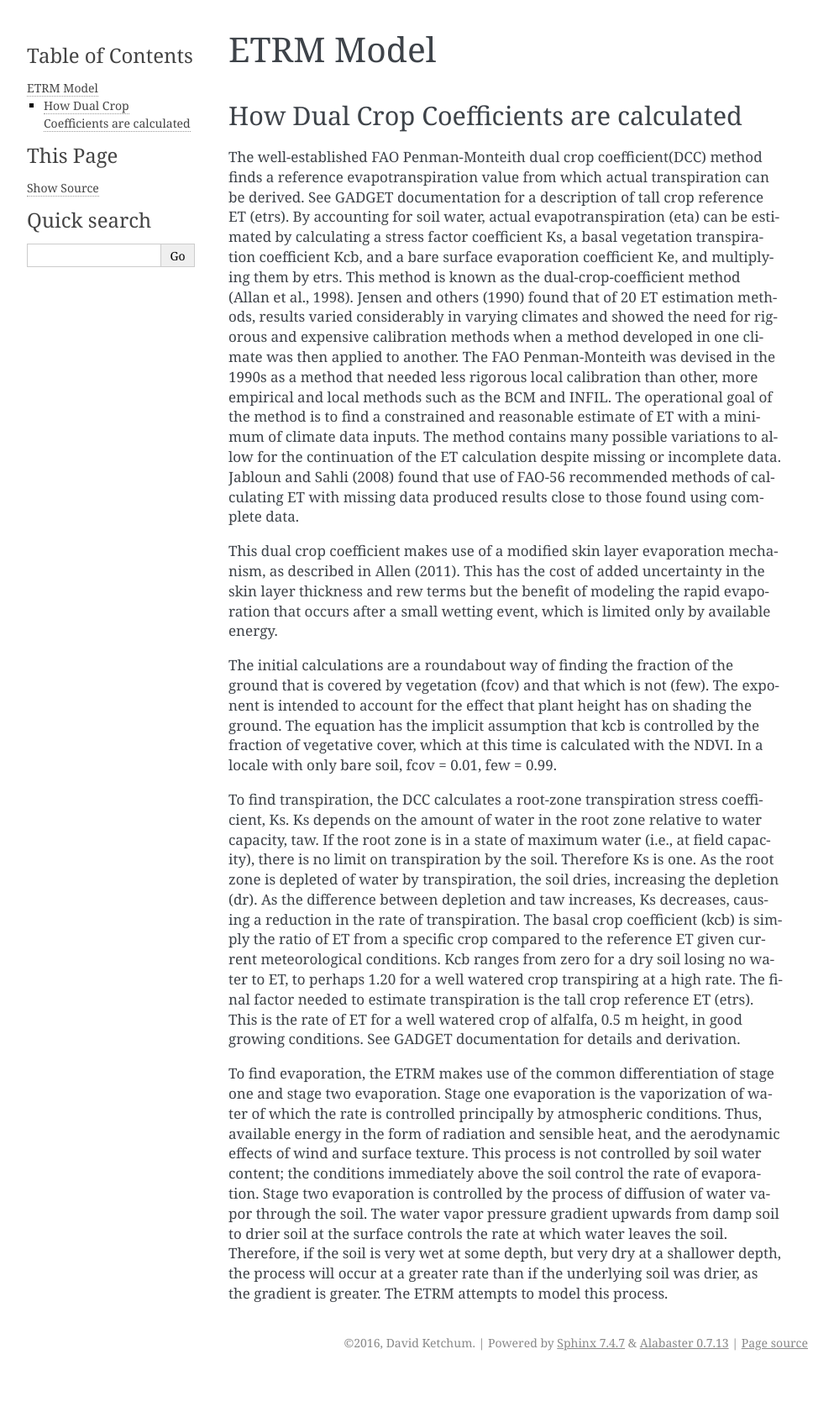
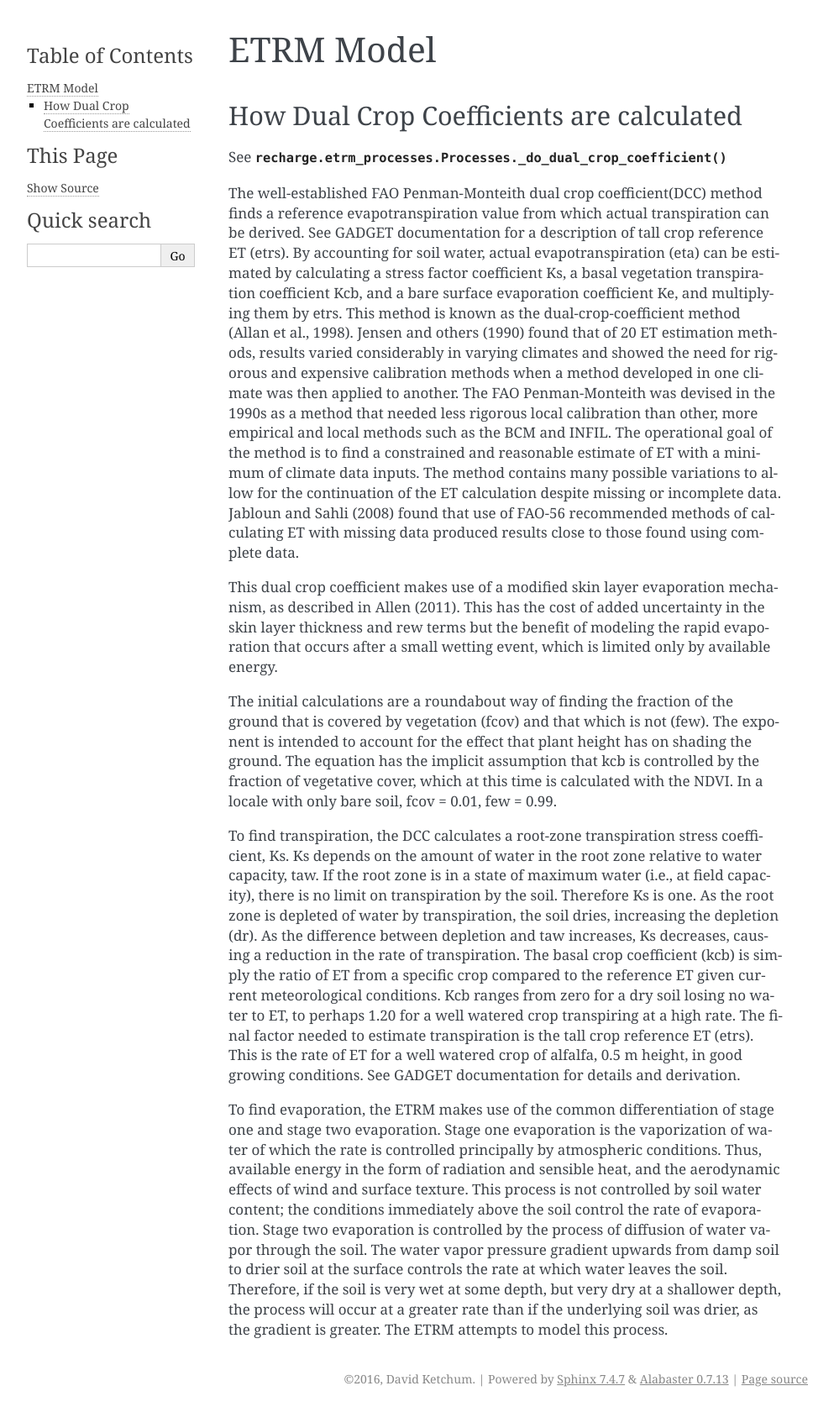
Before and after one commit to NMTHydro/Recharge, a Sphinx documentation site: the page built from docs/etrm_model.rst, in a window 1280 px wide. Shown: the whole page at 84% size, without its empty margins (148-1141 px from the left). Built offline with Sphinx 7.4.7, drawn with Linux system fonts in a browser that asks for light colours; before the commit the page ends 1638 px from its top, so only the background shows below that.

Commit message:
remove model.md. use etrm_model.rst instead. rst allows easy linking to api

```diff
--- a/docs/model.md
+++ b/docs/etrm_model.rst
@@ -3,6 +3,7 @@ ETRM Model
 
 How Dual Crop Coefficients are calculated
 -----------------------------------------
+See :meth:`recharge.etrm_processes.Processes._do_dual_crop_coefficient`
 
 The well-established FAO Penman-Monteith dual crop coefficient(DCC) method finds a reference evapotranspiration
 value from which actual transpiration can be derived.  See GADGET documentation for a description of tall crop
--- a/docs/index.rst
+++ b/docs/index.rst
@@ -14,7 +14,7 @@ Contents:
    quick_start
    install
    config
-   model
+   etrm_model
    style_guide
    api
 
```
